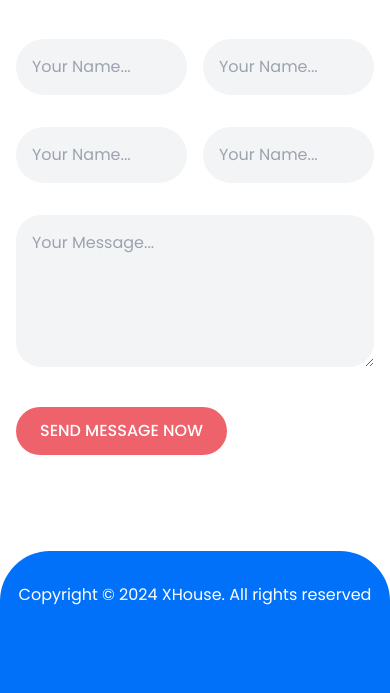
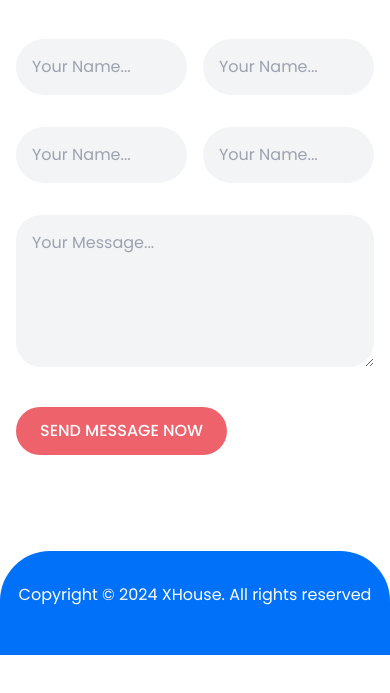
Before and after one commit to MUHEVANN/xgames, a plain HTML site: page contact.html in a window 390 px wide. Shown: the part 1611-2304 px from the top of the page. After the commit the page ends 2266 px from the top, so only its background shows below. Drawn offline with nearby package versions, Linux system fonts and the light colour scheme.

Commit message:
fix footer

```diff
--- a/contact.html
+++ b/contact.html
@@ -225,7 +225,7 @@
     </section>
     <footer
       id="footer"
-      class="mt-[6rem] bg-[url('/images/footer-bg.jpg')] rounded-t-[50px] pt-[2rem] pb-[6rem]"
+      class="mt-[6rem] bg-[url('/images/footer-bg.jpg')] rounded-t-[50px] pt-[2rem] pb-[3rem] md:pb-[6rem]"
     >
       <div class="container">
         <h6 class="text-center text-white">
```
Also changed, not shown: product-detail.html (+1 -1 lines), shop.html (+1 -1 lines).
